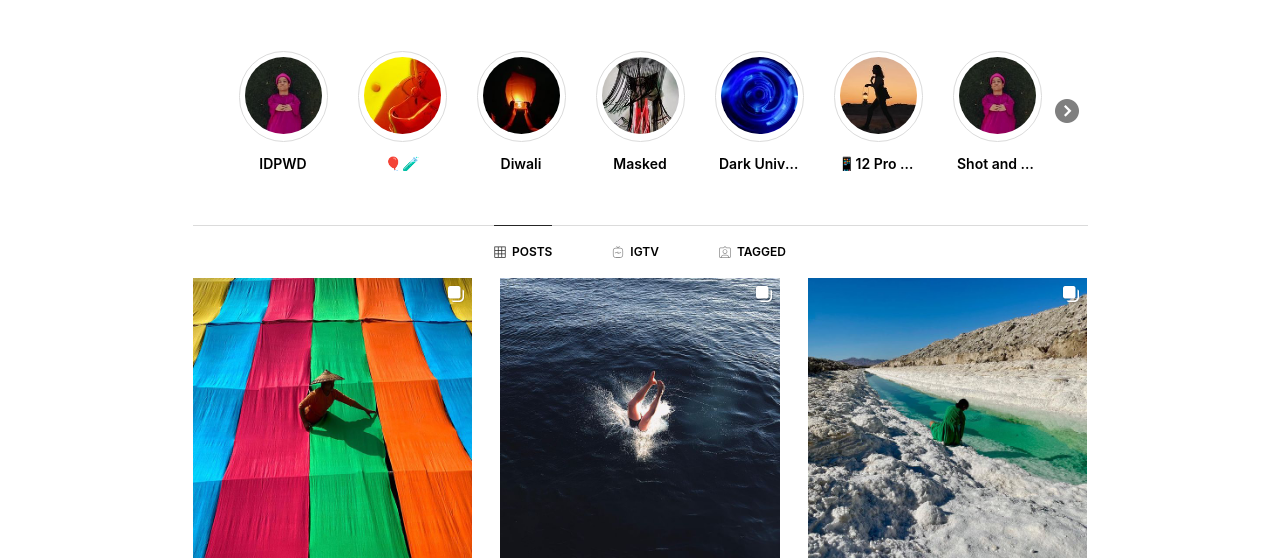
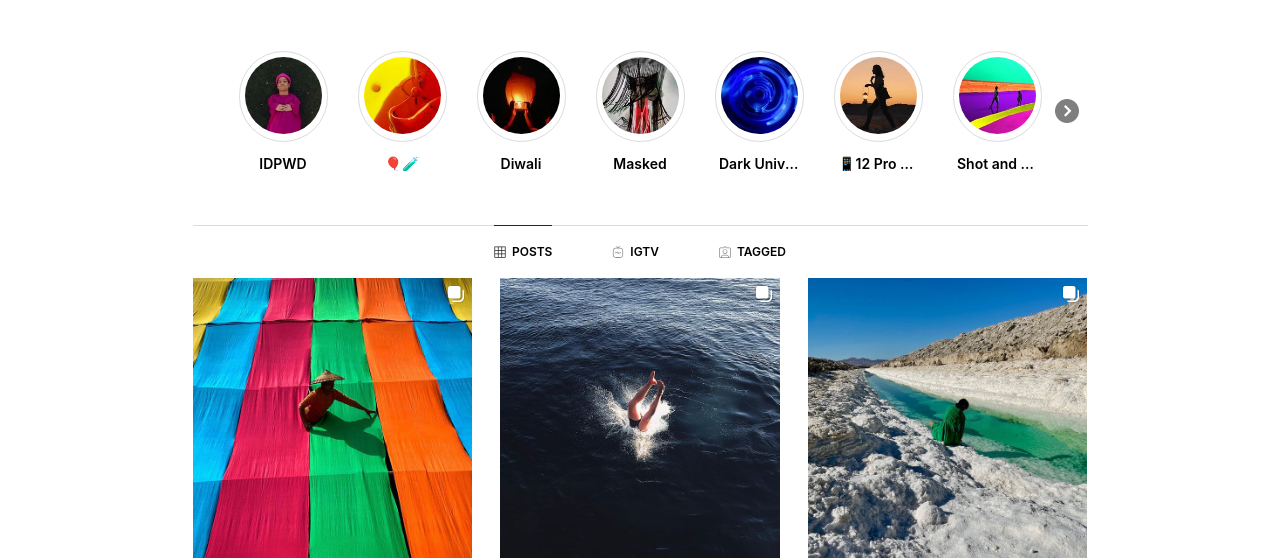
Before and after one commit to harbor-school/instagram-profile-css, a website: page index.html in a window 1280 px wide. Shown: the part 264-824 px from the top of the page. Drawn offline with Linux system fonts and the light colour scheme.

Commit message:
fix image

```diff
--- a/index.html
+++ b/index.html
@@ -95,7 +95,7 @@
           </li>
            <li class="story-item">
             <div class="story-item-wrap">
-              <img src='/images/story-1.jpg' />
+              <img src='/images/story-7.jpg' />
             </div>
             <div class="title">Shot and Edited</div>
           </li>
```
